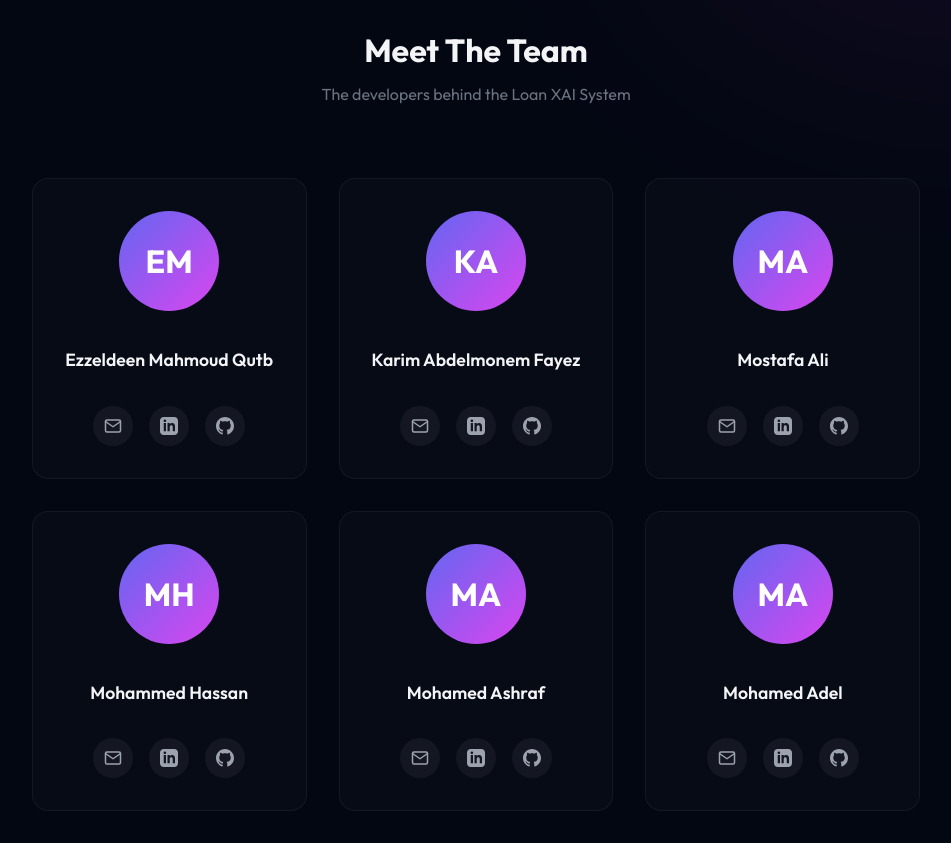
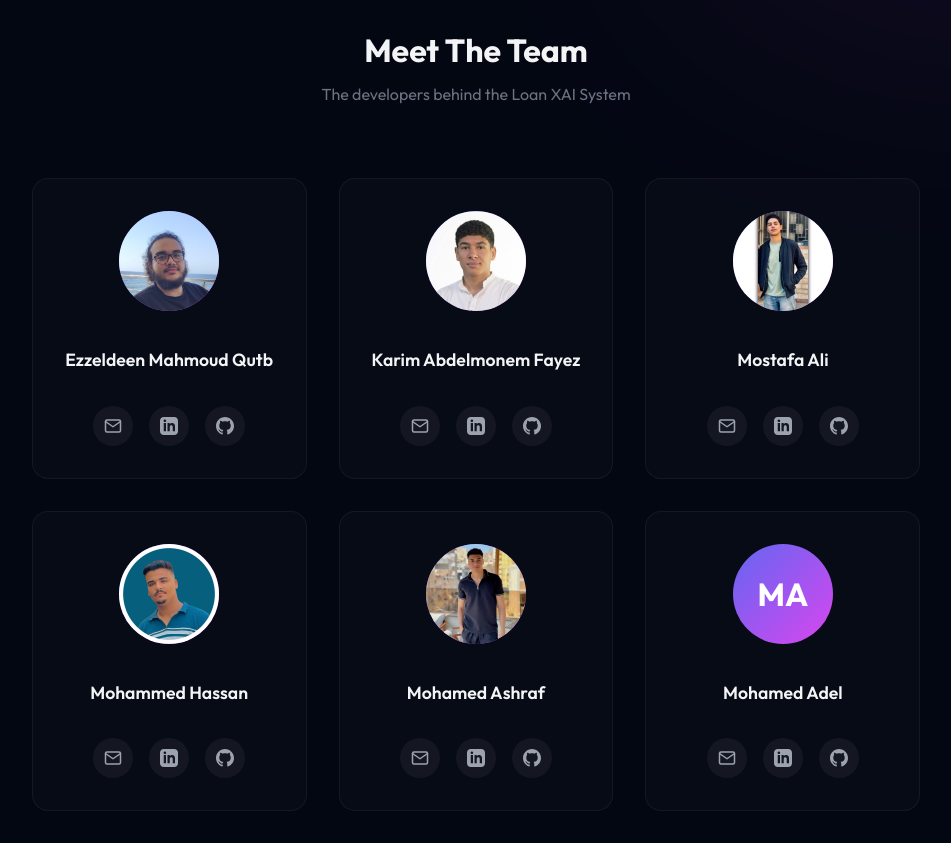
Before and after one commit to Pant0x/depi_loan_default_xai, a Flask app: page / in a window 1280 px wide; the page is wider, and only the part inside the window is pictured. Shown: the part 899-1742 px from the top of that part, without its empty margins (164-1115 px from the left). Run offline with Flask 3, Linux system fonts and the light colour scheme.

Commit message:
feat: add team PFPs and update landing page images

```diff
--- a/frontend_web/templates/landing.html
+++ b/frontend_web/templates/landing.html
@@ -169,7 +169,7 @@
 
                     <div class="team-pfp-fallback" style="color: white; font-size: 2rem; font-weight: 700;">EM</div>
 
-                    <img src="" alt="Ezzeldeen Mahmoud Qutb" class="team-pfp-img" style="display: none; width: 100%; height: 100%; object-fit: cover; position: absolute; top: 0; left: 0;">
+                    <img src="{{ url_for('static', filename='images/team/Ezzeldeen Mahmoud Qutb.jpg') }}" alt="Ezzeldeen Mahmoud Qutb" class="team-pfp-img" style=" width: 100%; height: 100%; object-fit: cover; position: absolute; top: 0; left: 0;">
 
                 </div>
 
@@ -207,7 +207,7 @@
 
                     <div class="team-pfp-fallback" style="color: white; font-size: 2rem; font-weight: 700;">KA</div>
 
-                    <img src="" alt="Karim Abdelmonem Fayez" class="team-pfp-img" style="display: none; width: 100%; height: 100%; object-fit: cover; position: absolute; top: 0; left: 0;">
+                    <img src="{{ url_for('static', filename='images/team/Karim Abdelmonem Fayez.png') }}" alt="Karim Abdelmonem Fayez" class="team-pfp-img" style=" width: 100%; height: 100%; object-fit: cover; position: absolute; top: 0; left: 0;">
 
                 </div>
 
@@ -245,7 +245,7 @@
 
                     <div class="team-pfp-fallback" style="color: white; font-size: 2rem; font-weight: 700;">MA</div>
 
-                    <img src="" alt="Mostafa Ali" class="team-pfp-img" style="display: none; width: 100%; height: 100%; object-fit: cover; position: absolute; top: 0; left: 0;">
+                    <img src="{{ url_for('static', filename='images/team/Mostafa Ali.png') }}" alt="Mostafa Ali" class="team-pfp-img" style=" width: 100%; height: 100%; object-fit: cover; position: absolute; top: 0; left: 0;">
 
                 </div>
 
@@ -283,7 +283,7 @@
 
                     <div class="team-pfp-fallback" style="color: white; font-size: 2rem; font-weight: 700;">MH</div>
 
-                    <img src="" alt="Mohammed Hassan" class="team-pfp-img" style="display: none; width: 100%; height: 100%; object-fit: cover; position: absolute; top: 0; left: 0;">
+                    <img src="{{ url_for('static', filename='images/team/Mohammed Hassan.png') }}" alt="Mohammed Hassan" class="team-pfp-img" style=" width: 100%; height: 100%; object-fit: cover; position: absolute; top: 0; left: 0;">
 
                 </div>
 
@@ -321,7 +321,7 @@
 
                     <div class="team-pfp-fallback" style="color: white; font-size: 2rem; font-weight: 700;">MA</div>
 
-                    <img src="" alt="Mohamed Ashraf" class="team-pfp-img" style="display: none; width: 100%; height: 100%; object-fit: cover; position: absolute; top: 0; left: 0;">
+                    <img src="{{ url_for('static', filename='images/team/Mohamed Ashraf.png') }}" alt="Mohamed Ashraf" class="team-pfp-img" style=" width: 100%; height: 100%; object-fit: cover; position: absolute; top: 0; left: 0;">
 
                 </div>
 
```
Also changed, not shown: frontend_web/static/images/team/Ezzeldeen Mahmoud Qutb.jpg (added), frontend_web/static/images/team/Karim Abdelmonem Fayez.png (added), frontend_web/static/images/team/Mohamed Ashraf.png (added), frontend_web/static/images/team/Mohammed Hassan.png (added), frontend_web/static/images/team/Mostafa Ali.png (added).
